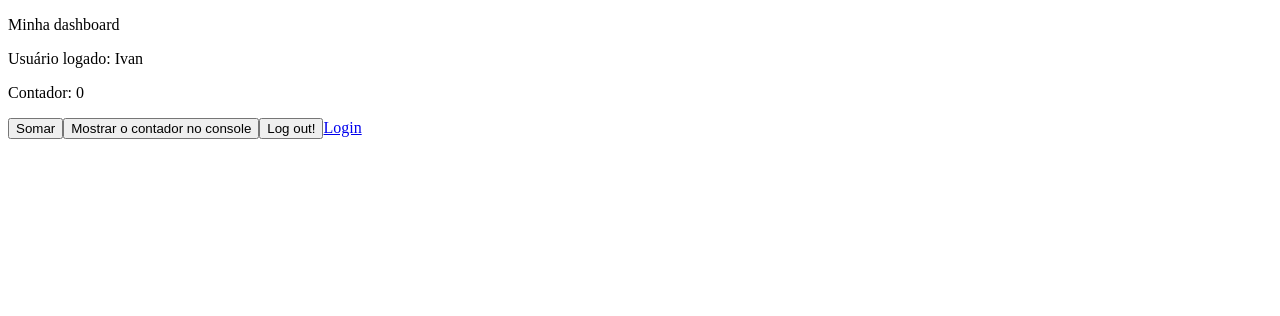
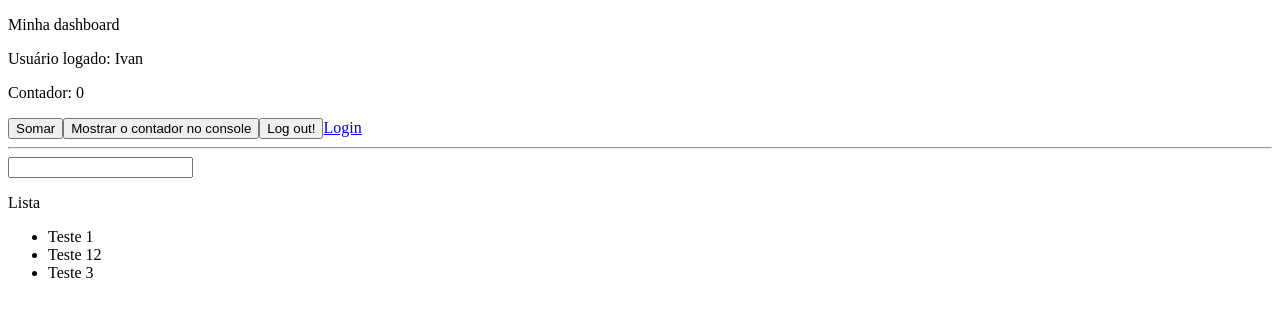
Before and after one commit to iguimaraesf/aulas-react, a React (Create React App) app: page /pagina-inicial in a window 1280 px wide. Shown: the top 316 px of the page. Built offline with nearby package versions, Linux system fonts and the light colour scheme.

Commit message:
feat: [Aula20] listas e algumas dicas

```diff
--- a/src/pages/dashboard/Dashboard.tsx
+++ b/src/pages/dashboard/Dashboard.tsx
@@ -1,4 +1,4 @@
-import { useRef } from "react"
+import { useCallback, useRef, useState } from "react"
 import { Link } from "react-router-dom"
 import { useUsuarioLogado } from "../../shared/hooks"
 
@@ -7,6 +7,27 @@ export const Dashboard = () => {
     const counterRef = useRef({counter: 0})
 
     const {nomeDoUsuario, logout} = useUsuarioLogado()
+
+    const [lista, setLista] = useState<string[]>(["Teste 1", "Teste 12", "Teste 3"])
+    const handleAdicionarLista: React.KeyboardEventHandler<HTMLInputElement> = useCallback((e) => {
+        // precisa colocar o valor numa constante primeiro
+        // porque se usar direto "e.currentTarget.value" como retorno da arrow-function,
+        // o valor dele está NULO. Porque... não sei... está dentro da arrow-function?
+        const valor = e.currentTarget.value.trim()
+        if (e.key === 'Enter' && valor.length > 0) {
+            e.currentTarget.value = ''
+            //setLista([...lista, e.currentTarget.value])
+            // ...mas a forma certa de fazer é esta,
+            // porque se precisar adicionar 2 itens, na segunda chamada,
+            // a variável "lista" ainda não está atualizada.
+            setLista((anterior) => {
+                if (anterior.includes(valor)) return anterior;
+                return [...anterior, valor]
+            })
+        }
+    },
+    //[lista])
+    [])
 
     return (
         <div>
@@ -17,6 +38,18 @@ export const Dashboard = () => {
             <button onClick={() => console.log(counterRef.current.counter)}>Mostrar o contador no console</button>
             <button onClick={logout}>Log out!</button>
             <Link to="/entrar">Login</Link>
+            <hr />
+            <input
+                onKeyDown={handleAdicionarLista}
+            />
+            <div>
+                <p>Lista</p>
+                <ul>
+                    {lista.map((value, index) => {
+                        return <li key={index}>{value}</li>
+                    })}
+                </ul>
+            </div>
         </div>
     )
 }
```
Also changed, not shown: 1 other file (tests, documents, lock files or other folders).
